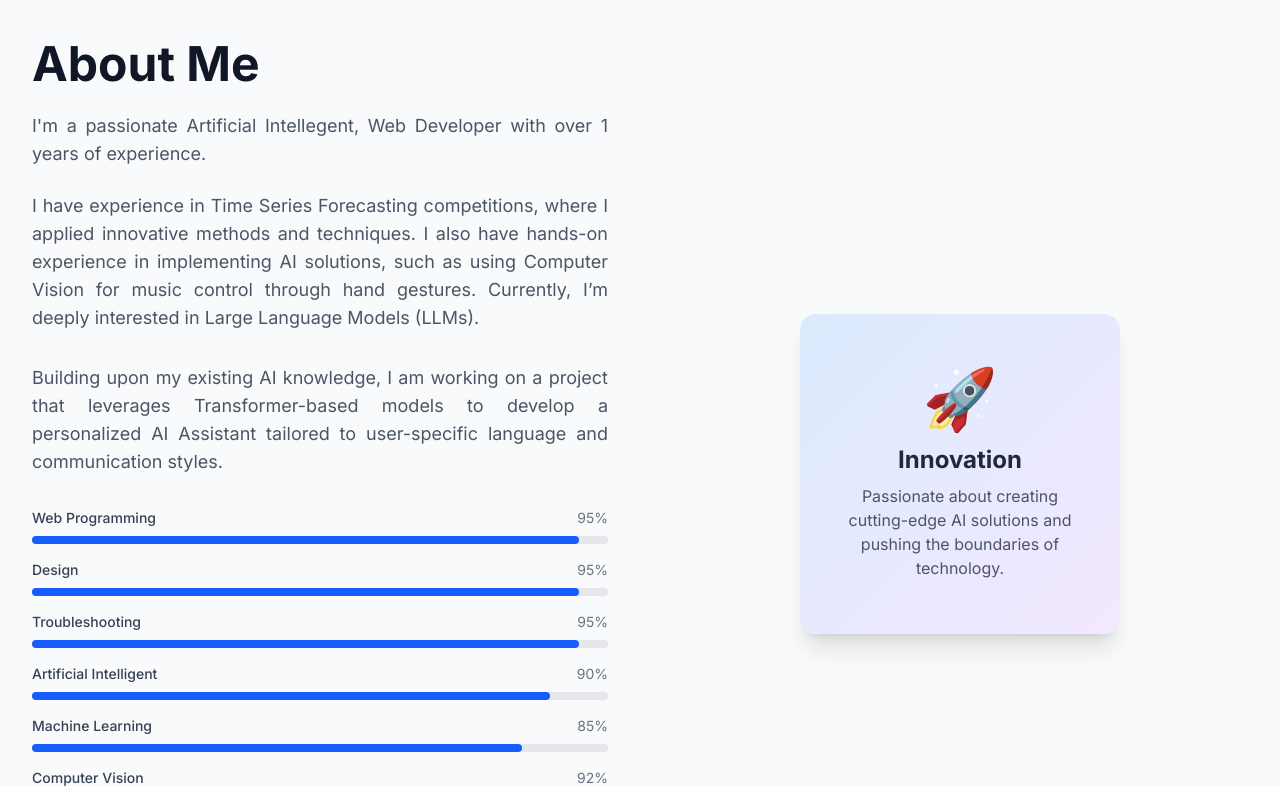
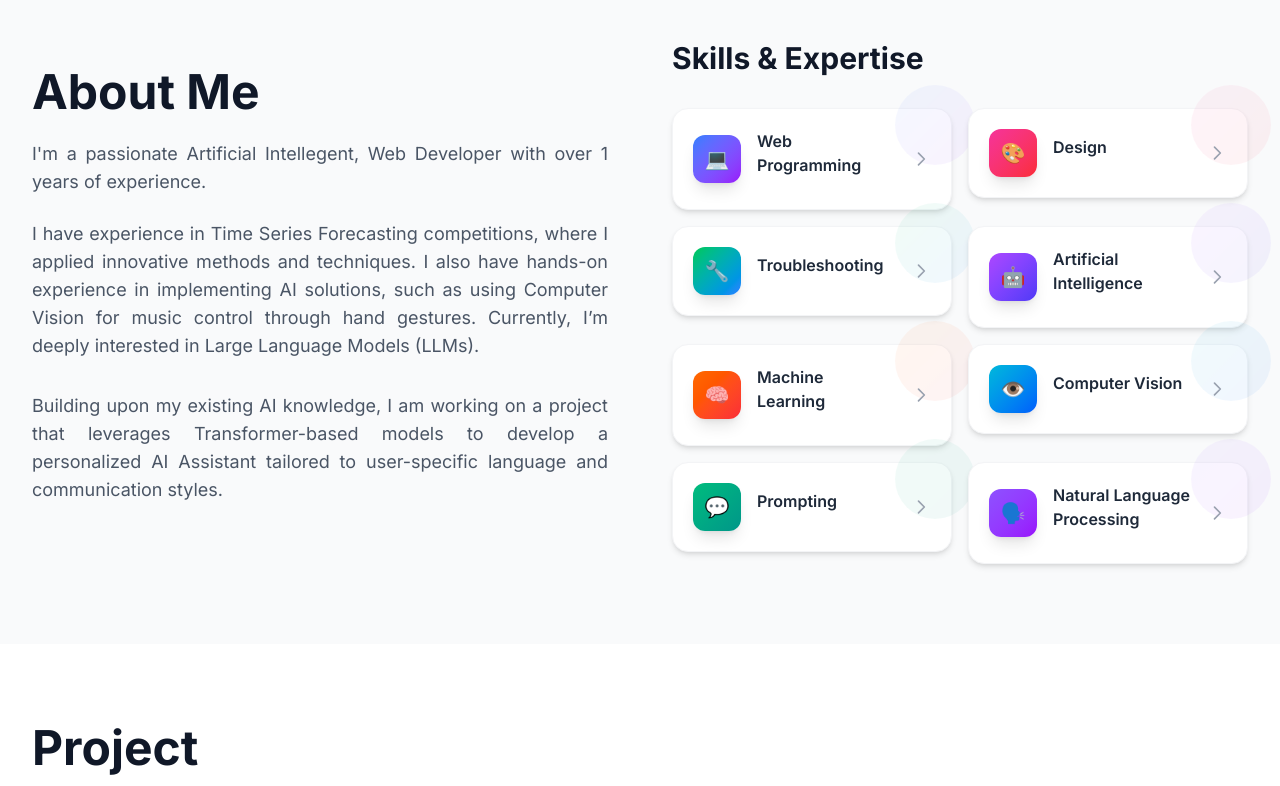
Before and after one commit to BangJhen/React-Tailwind-Portofolio, a React (Vite) app: page / in a window 1280 px wide. Shown: the part 840-1626 px from the top of the page. Built offline with nearby package versions, Linux system fonts and the light colour scheme.

Commit message:
Redesign About Skill

```diff
--- a/src/components/About.jsx
+++ b/src/components/About.jsx
@@ -7,14 +7,14 @@ const About = () => {
   const [skillsRef, skillsVisible] = useScrollTrigger(0.2)
 
   const skills = [
-    { name: 'Web Programming', level: 95 },
-    { name: 'Design', level: 95 },
-    { name: 'Troubleshooting', level: 95 },
-    { name: 'Artificial Intelligent', level: 90 },
-    { name: 'Machine Learning', level: 85 },
-    { name: 'Computer Vision', level: 92 },
-    { name: 'Prompting', level: 92 },
-    { name: 'Natural Language Processing', level: 88 }
+    { name: 'Web Programming', icon: '💻', color: 'from-blue-500 to-purple-600' },
+    { name: 'Design', icon: '🎨', color: 'from-pink-500 to-red-500' },
+    { name: 'Troubleshooting', icon: '🔧', color: 'from-green-500 to-blue-500' },
+    { name: 'Artificial Intelligence', icon: '🤖', color: 'from-purple-500 to-indigo-600' },
+    { name: 'Machine Learning', icon: '🧠', color: 'from-orange-500 to-red-500' },
+    { name: 'Computer Vision', icon: '👁️', color: 'from-cyan-500 to-blue-600' },
+    { name: 'Prompting', icon: '💬', color: 'from-emerald-500 to-teal-600' },
+    { name: 'Natural Language Processing', icon: '🗣️', color: 'from-violet-500 to-purple-600' }
   ]
 
   const containerVariants = {
@@ -74,80 +74,89 @@ const About = () => {
             >
             Building upon my existing AI knowledge, I am working on a project that leverages Transformer-based models to develop a personalized AI Assistant tailored to user-specific language and communication styles.
             </motion.p>
+          </motion.div>
 
           <motion.div
             ref={skillsRef}
-              className="space-y-4"
+            className="space-y-6"
             variants={containerVariants}
             initial="hidden"
             animate={skillsVisible ? "visible" : "hidden"}
           >
+            <motion.h3
+              variants={itemVariants}
+              className="text-3xl font-bold text-gray-900 mb-8"
+            >
+              Skills & Expertise
+            </motion.h3>
+
+            <div className="grid grid-cols-1 sm:grid-cols-2 gap-4">
               {skills.map((skill, index) => (
                 <motion.div
                   key={index}
-                  className="skill-item"
+                  className="skill-card group"
                   variants={itemVariants}
-                  transition={{ delay: index * 0.2 }}
+                  transition={{ delay: index * 0.1 }}
+                  whileHover={{
+                    scale: 1.02,
+                    y: -5,
+                    transition: { duration: 0.3 }
+                  }}
+                  whileTap={{ scale: 0.98 }}
                 >
-                  <div className="flex justify-between mb-2">
-                    <span className="text-sm font-medium text-gray-700">{skill.name}</span>
-                    <span className="text-sm text-gray-500">{skill.level}%</span>
+                  <div className="relative p-5 rounded-2xl bg-white shadow-md hover:shadow-xl transition-all duration-300 border border-gray-100 group-hover:border-gray-200">
+                    {/* Gradient Border Effect */}
+                    <div className={`absolute inset-0 rounded-2xl bg-gradient-to-r ${skill.color} p-[1px] opacity-0 group-hover:opacity-100 transition-opacity duration-300`}>
+                      <div className="w-full h-full bg-white rounded-2xl" />
                     </div>
-                  <div className="w-full bg-gray-200 rounded-full h-2">
+
+                    <div className="relative z-10 flex items-center space-x-4">
+                      {/* Icon Container */}
                       <motion.div
-                      className="bg-blue-600 h-2 rounded-full"
-                      initial={{ width: 0 }}
-                      animate={skillsVisible ? { width: `${skill.level}%` } : { width: 0 }}
-                      transition={{
-                        duration: 1.5,
-                        delay: index * 0.2 + 0.5,
-                        ease: "easeOut"
+                        className={`flex-shrink-0 w-12 h-12 rounded-xl bg-gradient-to-br ${skill.color} flex items-center justify-center shadow-lg`}
+                        whileHover={{
+                          scale: 1.1,
+                          rotate: [0, -5, 5, 0],
+                          transition: { duration: 0.4 }
                         }}
+                      >
+                        <span className="text-xl text-white">
+                          {skill.icon}
+                        </span>
+                      </motion.div>
+
+                      {/* Skill Name */}
+                      <div className="flex-1">
+                        <h4 className="text-base font-semibold text-gray-800 group-hover:text-gray-900 transition-colors duration-300">
+                          {skill.name}
+                        </h4>
+                        <motion.div
+                          className={`h-1 bg-gradient-to-r ${skill.color} rounded-full mt-2 opacity-0 group-hover:opacity-100 transition-opacity duration-300`}
+                          initial={{ scaleX: 0 }}
+                          whileHover={{ scaleX: 1 }}
+                          transition={{ duration: 0.5 }}
                         />
+                      </div>
+
+                      {/* Arrow Icon */}
+                      <motion.div
+                        className="flex-shrink-0 text-gray-400 group-hover:text-gray-600 transition-colors duration-300"
+                        whileHover={{ x: 3 }}
+                      >
+                        <svg className="w-5 h-5" fill="none" stroke="currentColor" viewBox="0 0 24 24">
+                          <path strokeLinecap="round" strokeLinejoin="round" strokeWidth={2} d="M9 5l7 7-7 7" />
+                        </svg>
+                      </motion.div>
+                    </div>
+
+                    {/* Subtle Background Pattern */}
+                    <div className="absolute top-0 right-0 w-20 h-20 opacity-5">
+                      <div className={`w-full h-full bg-gradient-to-br ${skill.color} rounded-full transform translate-x-6 -translate-y-6`} />
+                    </div>
                   </div>
                 </motion.div>
               ))}
-            </motion.div>
-          </motion.div>
-
-          <motion.div
-            className="relative flex justify-center"
-            initial={{ opacity: 0, x: 50 }}
-            animate={aboutVisible ? { opacity: 1, x: 0 } : { opacity: 0, x: 50 }}
-            transition={{ duration: 0.8, delay: 0.3 }}
-          >
-            <motion.div
-              className="relative z-10 w-80 h-80 mx-auto"
-            >
-              <div className="w-full h-full rounded-2xl bg-gradient-to-br from-blue-100 to-purple-100 p-8 shadow-xl">
-                <div className="text-center h-full flex flex-col justify-center">
-                  <motion.div
-                    initial={{ scale: 0 }}
-                    animate={aboutVisible ? { scale: 1 } : { scale: 0 }}
-                    transition={{ duration: 0.5, delay: 0.8 }}
-                    className="text-6xl mb-4"
-                  >
-                    🚀
-                  </motion.div>
-                  <h3 className="text-2xl font-bold text-gray-800 mb-2">Innovation</h3>
-                  <p className="text-gray-600">
-                    Passionate about creating cutting-edge AI solutions and pushing the boundaries of technology.
-                  </p>
             </div>
-              </div>
-            </motion.div>
-            <motion.div
-              className="absolute top-4 right-4 w-72 h-72 bg-blue-200 rounded-2xl -z-10"
-              initial={{ opacity: 0, scale: 0.8 }}
-              animate={aboutVisible ? { opacity: 1, scale: 1 } : { opacity: 0, scale: 0.8 }}
-              transition={{ duration: 0.8, delay: 0.5 }}
-            />
-            <motion.div
-              className="absolute -bottom-4 -left-4 w-32 h-32 bg-yellow-200 rounded-2xl -z-10"
-              initial={{ opacity: 0, scale: 0.8 }}
-              animate={aboutVisible ? { opacity: 1, scale: 1 } : { opacity: 0, scale: 0.8 }}
-              transition={{ duration: 0.8, delay: 0.7 }}
-            />
           </motion.div>
         </div>
       </div>
```
Also changed, not shown: Screenshot 2025-06-01 at 12.07.55.png (added). Lines whose indentation alone changed are shown as unchanged.
